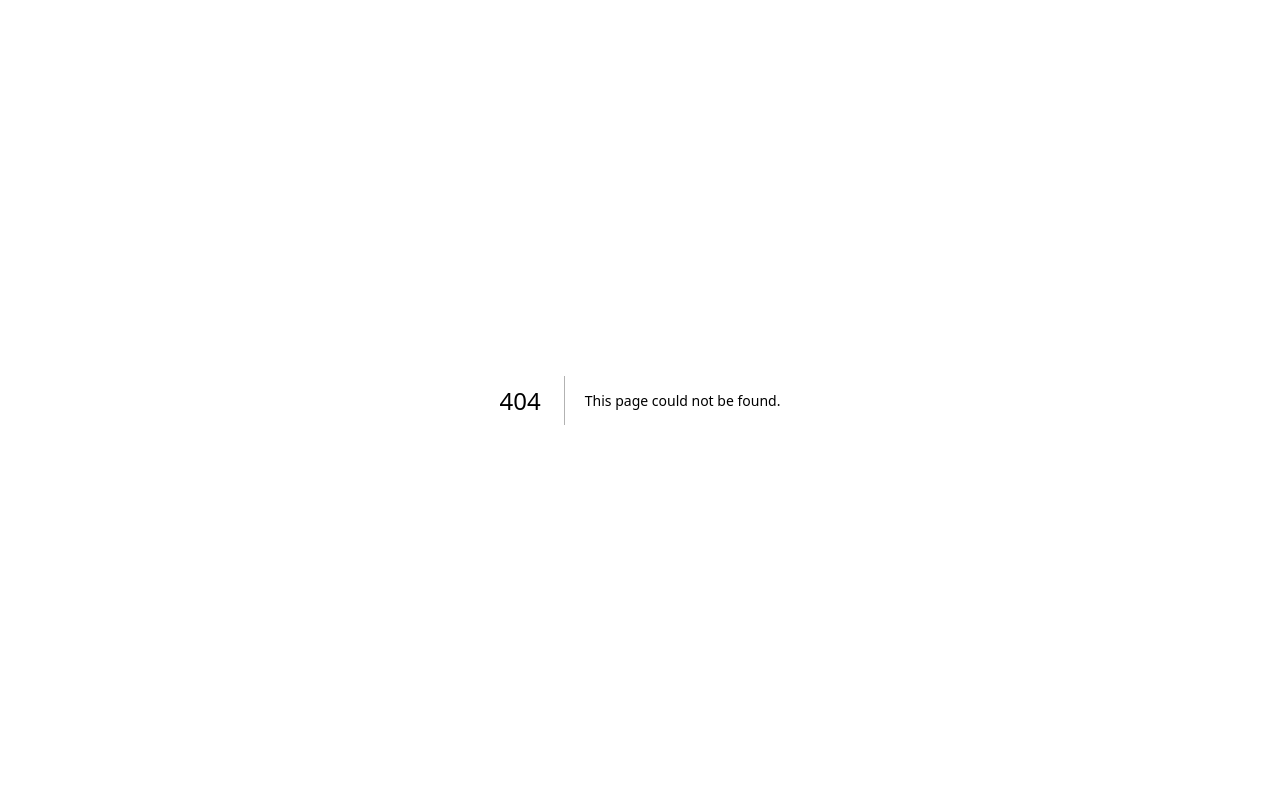
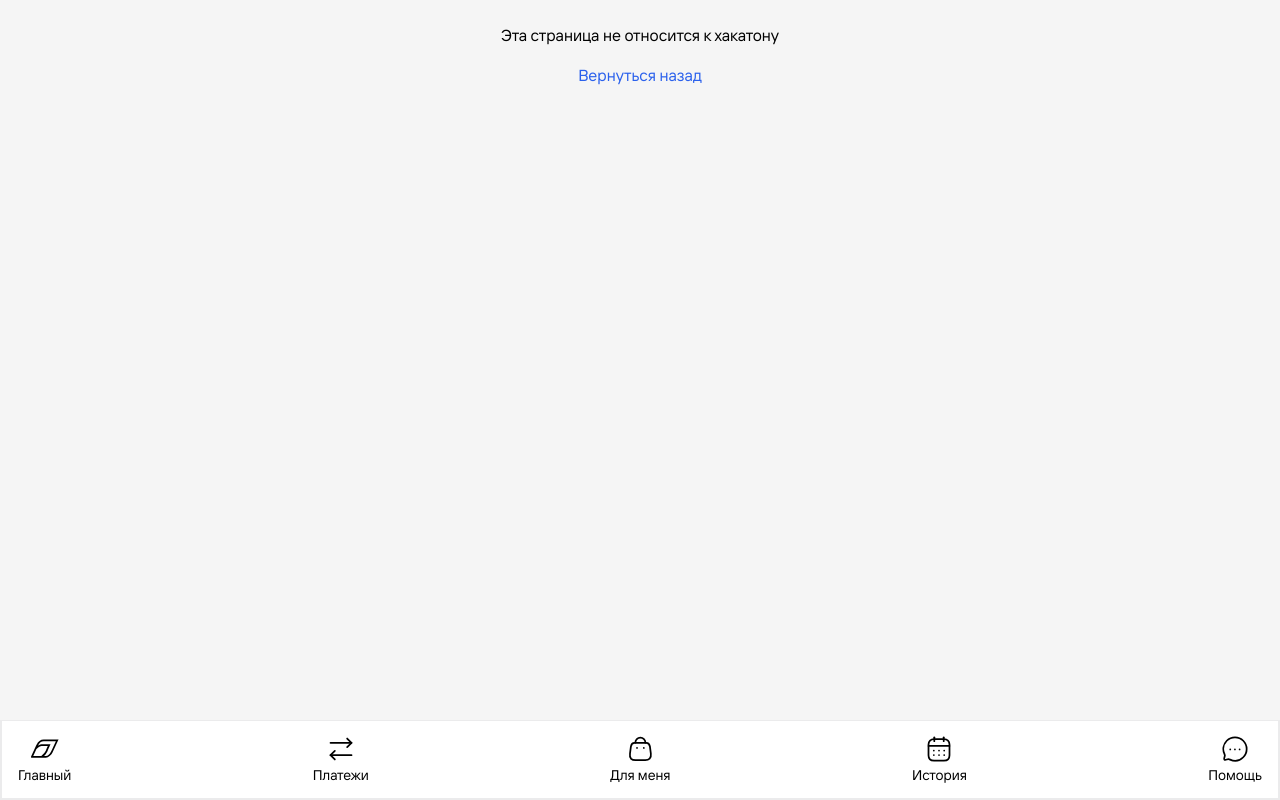
Before and after one commit to OCCASS/gazprom-frontend, a Next.js app: page /plug in a window 1280 px wide. Before the commit this address had no page. Built offline with nearby package versions, Linux system fonts and the light colour scheme.

Commit message:
feat: created plug page

```diff
--- a/app/notifications/page.tsx
+++ b/app/notifications/page.tsx
@@ -1,13 +1,11 @@
 import Layout from "@/components/Layout/Layout";
-import Link from "next/link";
+import BackButton from "@/components/BackButton";
 
 const Page = () => {
     return (
         <Layout withNavbar={false}>
             <header className="py-4 px-4 space-y-2">
-                <Link id="notifications_back" href="/" className="block">
-                    <img src="./arrow-left.svg" width="32" height="32" />
-                </Link>
+                <BackButton />
                 <h1 className="font-medium text-3xl">Уведомления</h1>
             </header>
             <main className="px-4 space-y-4">
--- /dev/null
+++ b/app/plug/components/BackButton.tsx
@@ -0,0 +1,15 @@
+"use client"
+
+import { useRouter } from "next/navigation";
+
+const BackButton = () => {
+    const router = useRouter()
+
+    return (
+        <button className="cursor-pointer text-[#2b61ec] p-4" onClick={() => router.back()}>
+            Вернуться назад
+        </button>
+    )
+}
+
+export default BackButton;
--- /dev/null
+++ b/app/plug/page.tsx
@@ -0,0 +1,15 @@
+import Layout from "@/components/Layout/Layout";
+import BackButton from "./components/BackButton";
+
+const Page = () => {
+    return (
+        <Layout>
+            <main className="p-6 flex flex-col items-center">
+                <p>Эта страница не относится к хакатону</p>
+                <BackButton />
+            </main>
+        </Layout>
+    )
+}
+
+export default Page;
--- a/app/profile/page.tsx
+++ b/app/profile/page.tsx
@@ -1,3 +1,4 @@
+import BackButton from "@/components/BackButton";
 import LockIcon from "@/components/icons/LockIcon";
 import ProfileIcon from "@/components/icons/ProfileIcon";
 import SettingsIcon from "@/components/icons/SettingsIcon";
@@ -9,9 +10,7 @@ const Page = () => {
     return (
         <Layout withNavbar={false}>
             <header className="py-4 px-4 space-y-2">
-                <Link id="notifications_back" href="/" className="block">
-                    <img src="./arrow-left.svg" width="32" height="32" />
-                </Link>
+                <BackButton />
             </header>
             <main className="px-4 space-y-4">
                 <section className="grid grid-cols-[1fr_max-content] grid-rows-2 gap-4">
--- /dev/null
+++ b/components/BackButton/BackButton.tsx
@@ -0,0 +1,15 @@
+"use client"
+
+import { useRouter } from "next/navigation";
+
+const BackButton = () => {
+    const router = useRouter()
+
+    return (
+        <button className="cursor-pointer" onClick={() => router.back()}>
+            <img src="./arrow-left.svg" width="32" height="32" />
+        </button>
+    )
+}
+
+export default BackButton;
--- /dev/null
+++ b/components/BackButton/index.tsx
@@ -0,0 +1 @@
+export { default } from "./BackButton"
--- a/components/Navbar/Navbar.tsx
+++ b/components/Navbar/Navbar.tsx
@@ -6,16 +6,27 @@ import CalendarIcon from "../icons/CalendarIcon";
 import ChatBubbleIcon from "../icons/ChatBubbleIcon";
 import LogoIcon from "../icons/LogoIcon";
 import ShoppingBagIcon from "../icons/ShoppingBagIcon";
+import { usePathname } from "next/navigation";
+import { twMerge } from "tailwind-merge";
+import { useCallback } from "react";
 
 const sidebar = [
     { label: "Главный", Icon: LogoIcon, path: "/", id: "navbar_main" },
-    { label: "Платежи", Icon: ArrowLeftRightIcon, path: "/" },
+    { label: "Платежи", Icon: ArrowLeftRightIcon, path: "/plug" },
     { label: "Для меня", Icon: ShoppingBagIcon, path: "/for-me", id: "navbar_for_me" },
-    { label: "История", Icon: CalendarIcon, path: "/" },
-    { label: "Помощь", Icon: ChatBubbleIcon, path: "/" },
+    { label: "История", Icon: CalendarIcon, path: "/plug" },
+    { label: "Помощь", Icon: ChatBubbleIcon, path: "/plug" },
 ]
 
 const Navbar = () => {
+    const pathname = usePathname()
+
+    const isCurrentPath = useCallback((path: string) => {
+        if (path === "/plug") return false
+        if (path === "/") return pathname === path
+        return pathname.startsWith(path)
+    }, [pathname])
+
     return (
         <aside className="fixed bottom-0 left-0 right-0 bg-white h-20 border-t border-[#ebebec] border-2" id="navbar">
             <nav className="h-full px-4">
@@ -24,7 +35,7 @@ const Navbar = () => {
                         <li key={index}>
                             <Link
                                 href={item.path}
-                                className="flex flex-col items-center gap-0.5 cursor-pointer hover:text-[#2b61ec]"
+                                className={twMerge("flex flex-col items-center gap-0.5 cursor-pointer hover:text-[#2b61ec]", isCurrentPath(item.path) && "text-[#2b61ec]")}
                                 id={item.id}
                             >
                                 <item.Icon width={28} height={28} />
```
